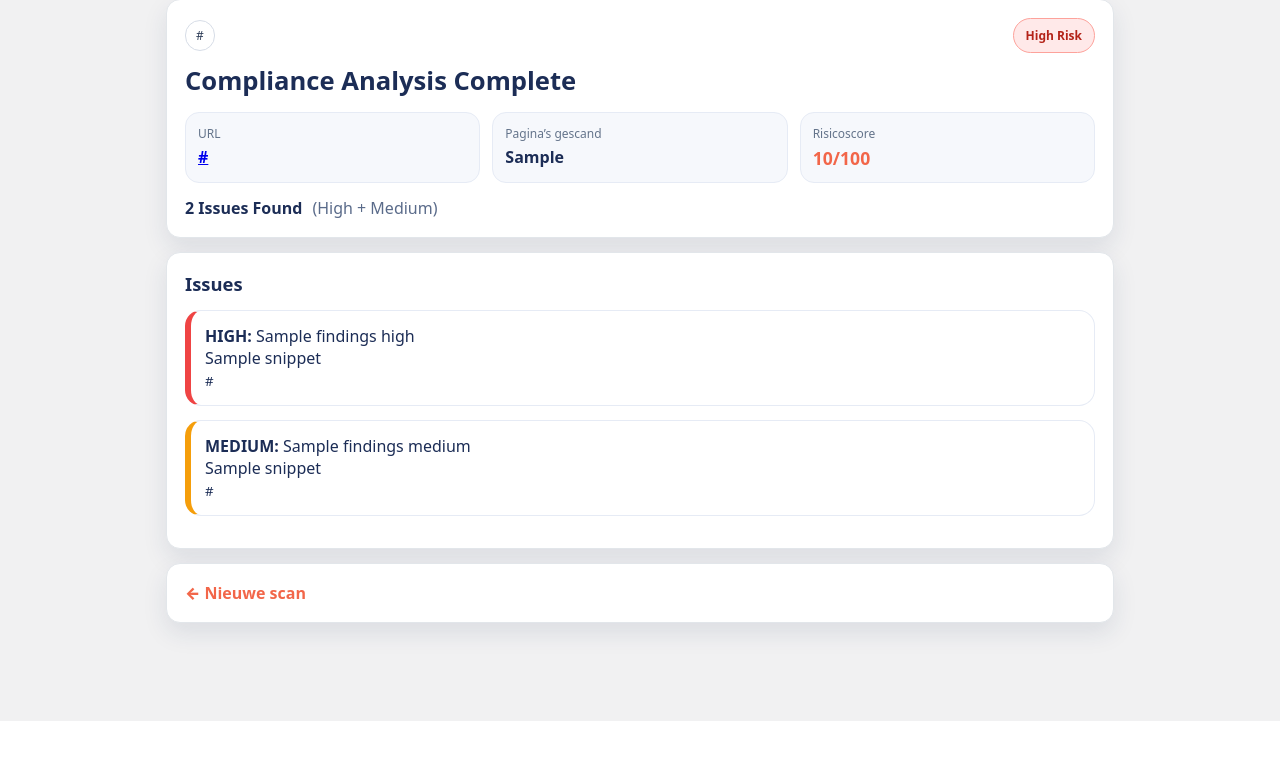
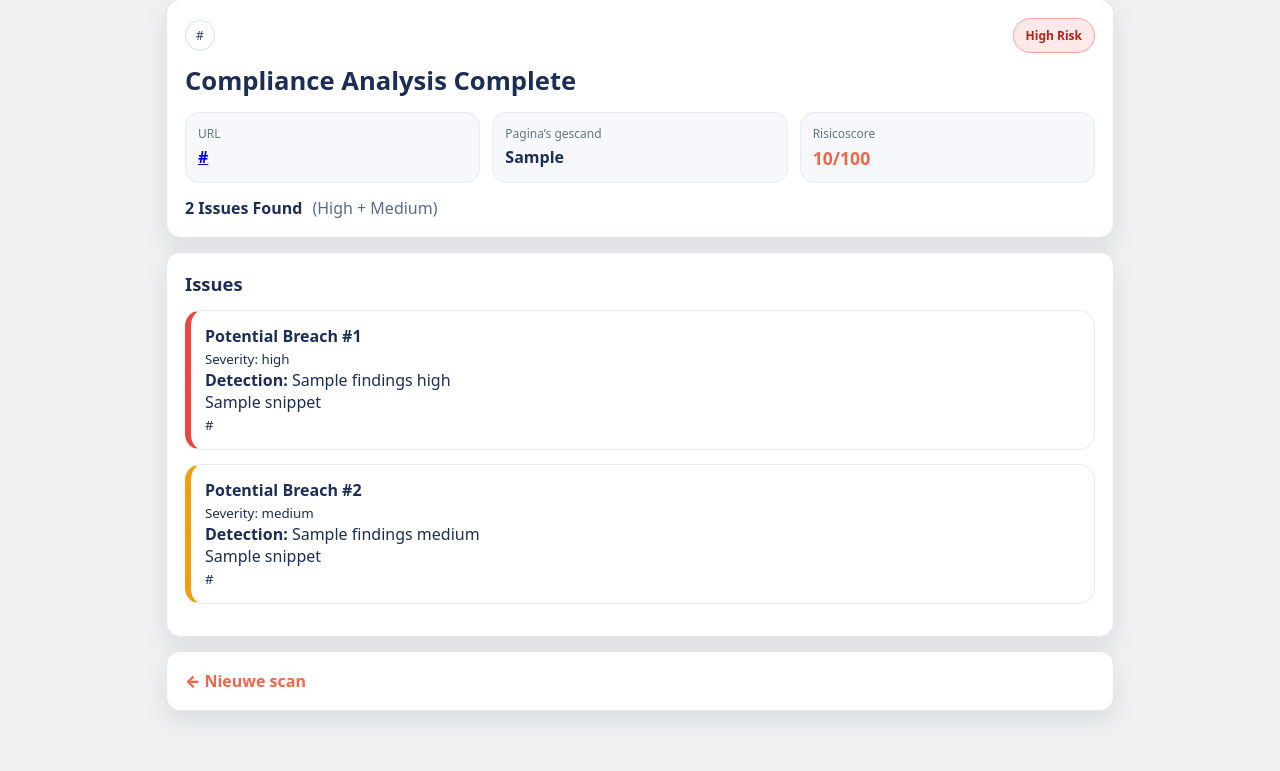
Before and after one commit to JayDee75/greencheck, a FastAPI app: template templates/report.html in a window 1280 px wide. Shown: the part 79-850 px from the top of the page. Before the commit the page ends 800 px from the top, so only its background shows below. Run offline with FastAPI, Linux system fonts and the light colour scheme; the template is opened without the code that fills it: most values are stand-ins (such as "Sample title", 1, 10 or a date in 2020).

Commit message:
Add numbered potential breach labels with severity

```diff
--- a/templates/report.html
+++ b/templates/report.html
@@ -78,7 +78,9 @@
 
       {% for f in findings_high %}
         <div class="issue issue-red">
-          <strong>HIGH:</strong> {{ f.label }}<br>
+          <strong>Potential Breach #{{ loop.index }}</strong><br>
+          <small>Severity: high</small><br>
+          <strong>Detection:</strong> {{ f.label }}<br>
           {{ f.snippet }}<br>
           <small>{{ f.page_url }}</small>
         </div>
@@ -86,7 +88,9 @@
 
       {% for f in findings_medium %}
         <div class="issue issue-yellow">
-          <strong>MEDIUM:</strong> {{ f.label }}<br>
+          <strong>Potential Breach #{{ high_count + loop.index }}</strong><br>
+          <small>Severity: medium</small><br>
+          <strong>Detection:</strong> {{ f.label }}<br>
           {{ f.snippet }}<br>
           <small>{{ f.page_url }}</small>
         </div>
```
